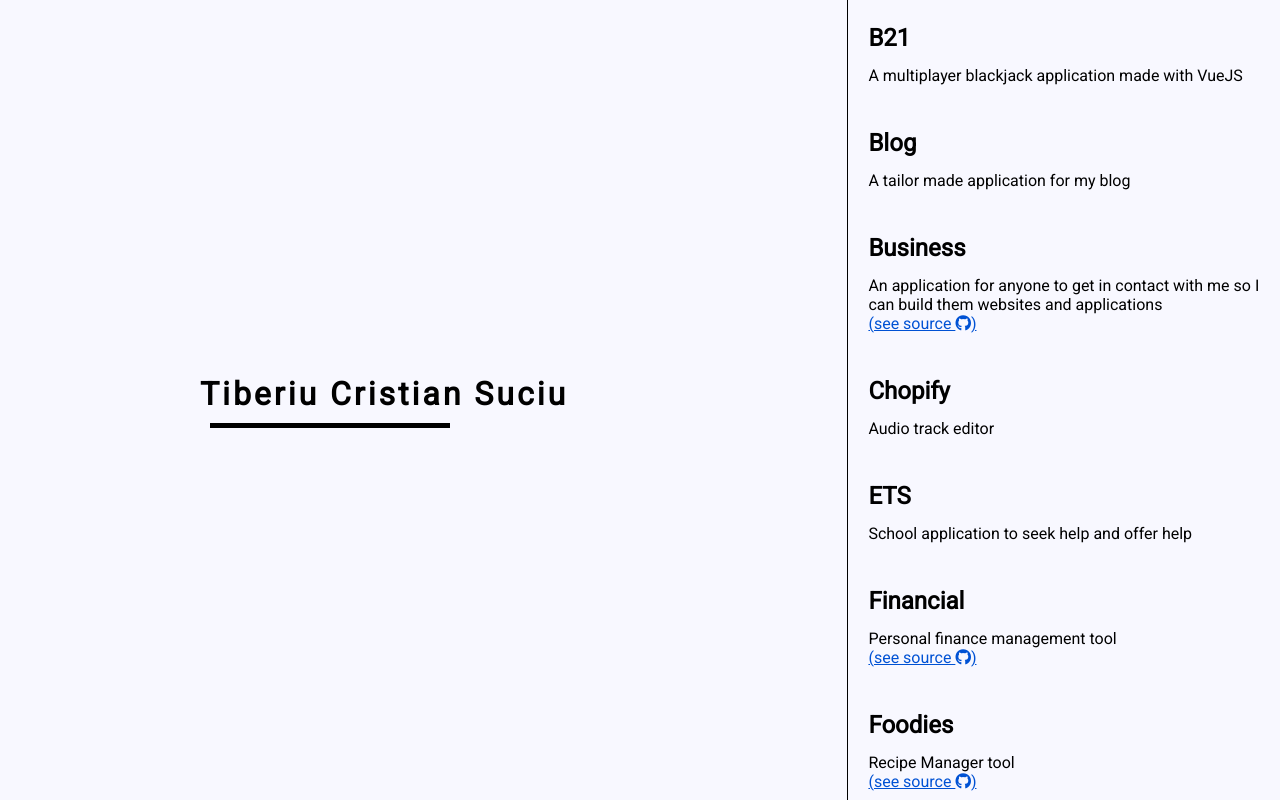
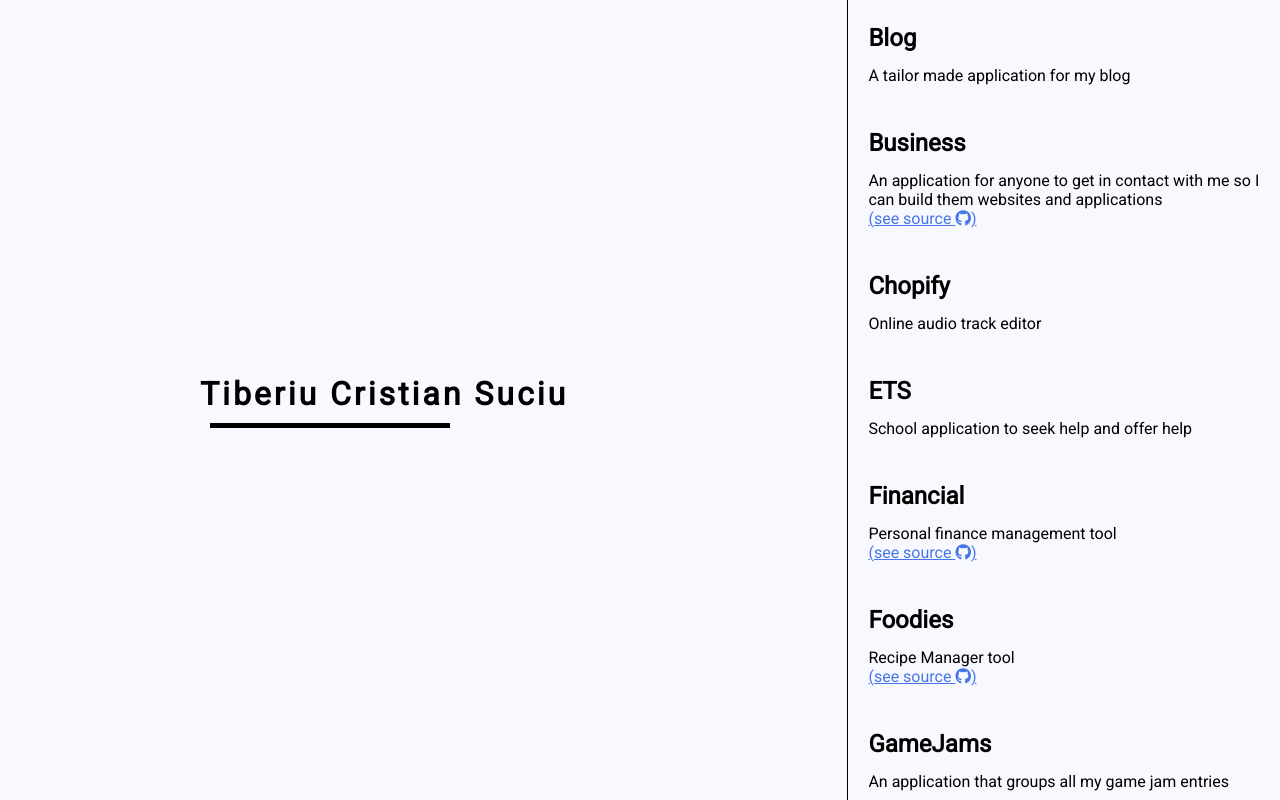
Before and after one commit to tiberiusuciu/TheHub, a Vue app: page / in a window 1280 px wide. Built offline with nearby package versions, Linux system fonts and the light colour scheme; some icons are missing.

Commit message:
Added source link for vue21

```diff
--- a/src/App.vue
+++ b/src/App.vue
@@ -33,22 +33,22 @@ export default {
       selectedColors: '',
       projects: [
         {
-          title: 'B21',
+          title: 'Vue21',
           description: 'A multiplayer blackjack application made with VueJS',
           link: '',
-          sourceLink: '',
+          sourceLink: 'https://github.com/tiberiusuciu/Vue21',
           isReady: false
         },
         {
           title: 'Songify',
-          description: 'An application to convert videos into mp3 files',
+          description: 'An application to convert online videos into downloadable mp3 files',
           link: '',
           sourceLink: '',
           isReady: false
         },
         {
           title: 'Resume',
-          description: 'My online resume',
+          description: 'An application presenting my resume',
           link: '',
           sourceLink: '',
           isReady: false
@@ -104,7 +104,7 @@ export default {
         },
         {
           title: 'Chopify',
-          description: 'Audio track editor',
+          description: 'Online audio track editor',
           link: '',
           sourceLink: '',
           isReady: false
@@ -140,6 +140,18 @@ export default {
         {
           primary: 'rgba(255,81,47,1)',
           secondary: 'rgba(221,36,118,1)'
+        },
+        {
+          primary: 'rgba(255, 175, 189,1)',
+          secondary: 'rgba(255, 195, 160,1)'
+        },
+        {
+          primary: 'rgba(66, 39, 90,1)',
+          secondary: 'rgba(115, 75, 109,1)'
+        },
+        {
+          primary: 'rgba(6, 190, 181,1)',
+          secondary: 'rgba(72, 177, 191,1)'
         }
       ]
     }
```
